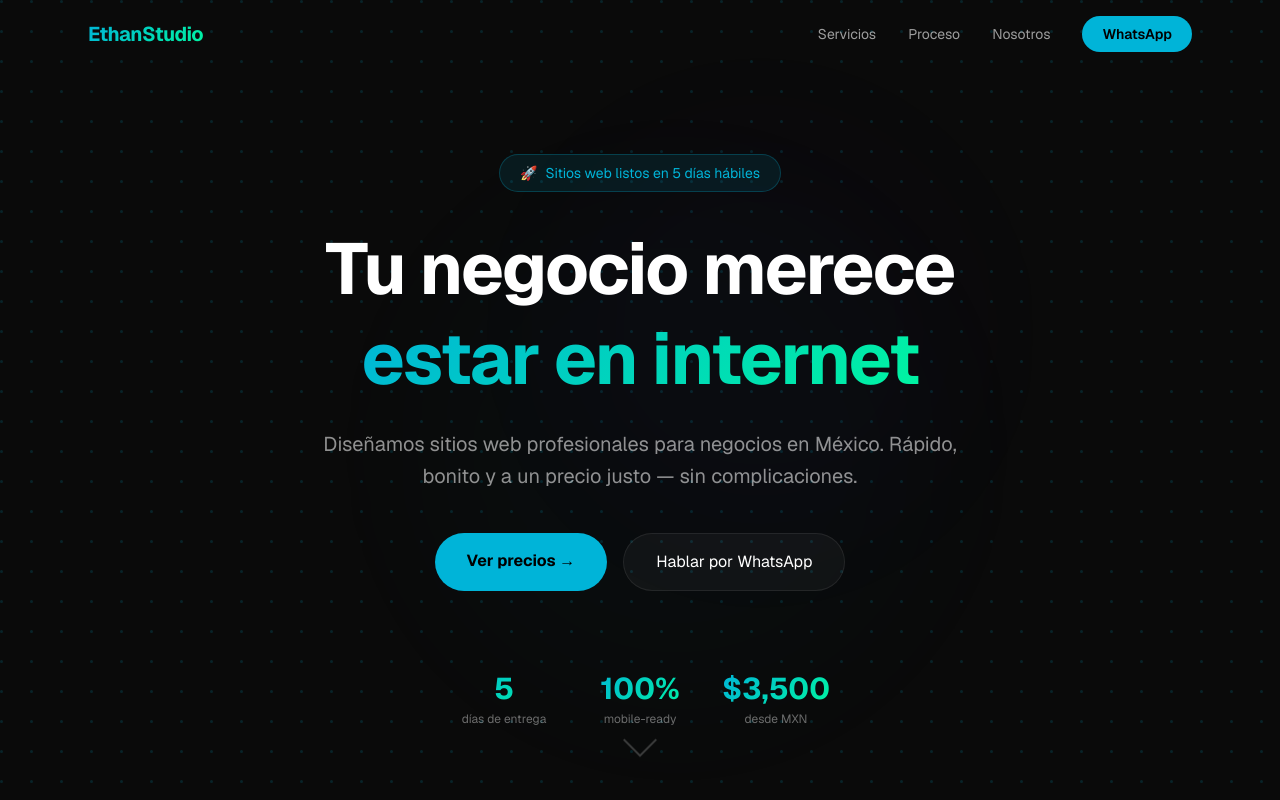
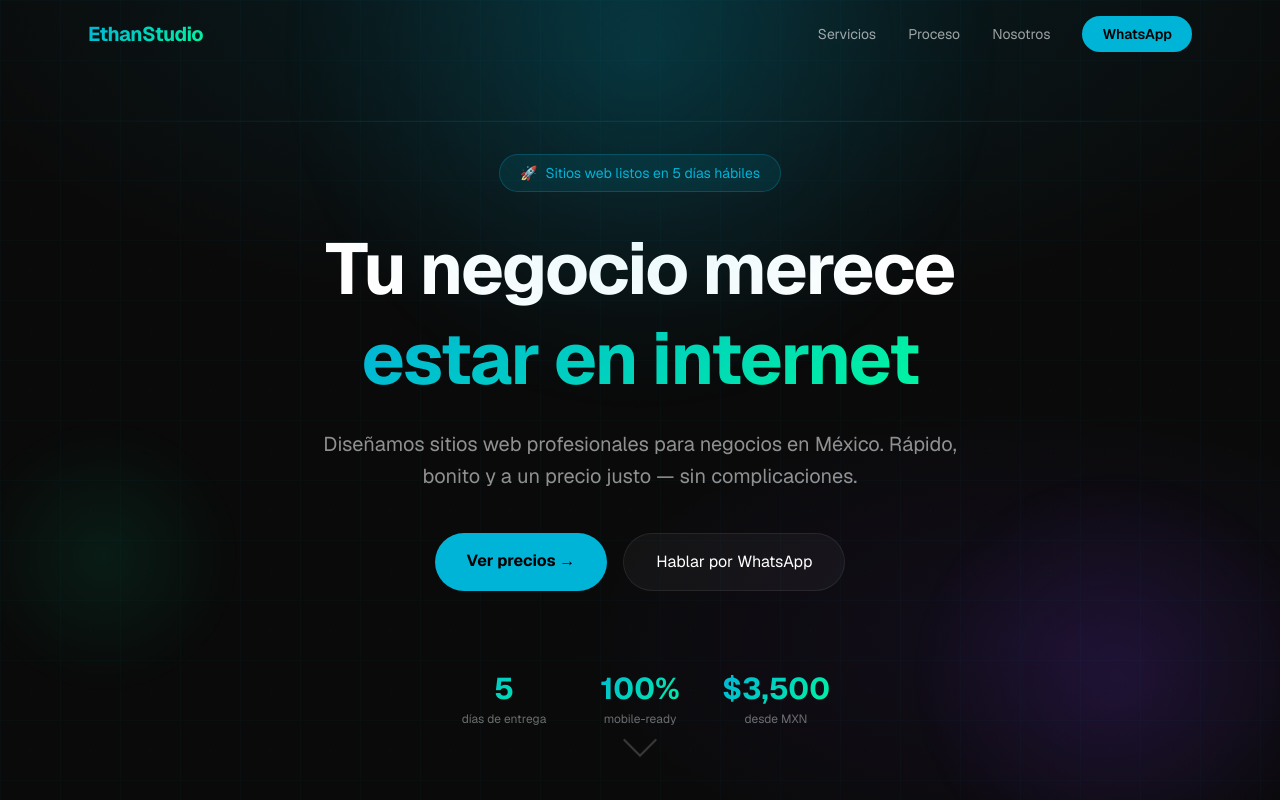
Before and after one commit to Ethan-dev-mc/ethanstudio-portfolio, a Next.js app: page / in a window 1280 px wide. Shown: the top 800 px of the page. Built offline with nearby package versions, Linux system fonts and the light colour scheme.

Commit message:
Hero: tech background with grid, orbs and scanline - optimized

```diff
--- a/app/globals.css
+++ b/app/globals.css
@@ -42,7 +42,83 @@ body {
   border: 1px solid rgba(255, 255, 255, 0.08);
 }
 
-/* Animaciones */
+/* ===== HERO BACKGROUND ===== */
+
+/* Gradiente radial base del hero */
+.hero-base {
+  background: radial-gradient(ellipse 90% 70% at 50% -5%, rgba(0, 180, 216, 0.13) 0%, transparent 65%),
+              radial-gradient(ellipse 60% 50% at 80% 80%, rgba(124, 58, 237, 0.08) 0%, transparent 60%);
+}
+
+/* Orbes de luz — usan radial-gradient, NO filter:blur → muy ligero */
+.hero-orb {
+  position: absolute;
+  border-radius: 50%;
+  will-change: transform;
+  pointer-events: none;
+}
+
+.hero-orb-1 {
+  width: 700px;
+  height: 700px;
+  top: -280px;
+  left: 50%;
+  background: radial-gradient(circle, rgba(0, 180, 216, 0.18) 0%, rgba(0, 180, 216, 0.04) 50%, transparent 70%);
+  animation: orbDrift1 9s ease-in-out infinite;
+}
+
+.hero-orb-2 {
+  width: 450px;
+  height: 450px;
+  bottom: -120px;
+  right: -80px;
+  background: radial-gradient(circle, rgba(124, 58, 237, 0.14) 0%, transparent 65%);
+  animation: orbDrift2 12s ease-in-out infinite;
+}
+
+.hero-orb-3 {
+  width: 300px;
+  height: 300px;
+  bottom: 10%;
+  left: -60px;
+  background: radial-gradient(circle, rgba(0, 245, 160, 0.08) 0%, transparent 65%);
+  animation: orbDrift3 10s ease-in-out infinite 2s;
+}
+
+@keyframes orbDrift1 {
+  0%, 100% { transform: translateX(-50%) translateY(0px) scale(1); }
+  50%       { transform: translateX(-50%) translateY(-25px) scale(1.06); }
+}
+
+@keyframes orbDrift2 {
+  0%, 100% { transform: translate(0, 0); }
+  50%       { transform: translate(-18px, -18px); }
+}
+
+@keyframes orbDrift3 {
+  0%, 100% { transform: translate(0, 0); }
+  50%       { transform: translate(14px, -14px); }
+}
+
+/* Línea de luz horizontal animada */
+.hero-scanline {
+  position: absolute;
+  left: 0;
+  right: 0;
+  height: 1px;
+  background: linear-gradient(90deg, transparent 0%, rgba(0, 180, 216, 0.5) 30%, rgba(0, 245, 160, 0.5) 70%, transparent 100%);
+  animation: scanMove 6s ease-in-out infinite;
+  will-change: transform, opacity;
+}
+
+@keyframes scanMove {
+  0%   { top: 15%; opacity: 0; }
+  10%  { opacity: 1; }
+  90%  { opacity: 1; }
+  100% { top: 85%; opacity: 0; }
+}
+
+/* ===== ANIMACIONES ===== */
 @keyframes fadeInUp {
   from {
     opacity: 0;
--- a/app/page.tsx
+++ b/app/page.tsx
@@ -160,21 +160,37 @@ export default function Home() {
 
       {/* ===== HERO ===== */}
       <section className="relative min-h-screen flex items-center justify-center px-6 pt-20">
-        {/* Fondo tech: grid SVG estático + blobs */}
-        <div className="absolute inset-0 overflow-hidden pointer-events-none">
-          {/* Grid de puntos SVG — no afecta performance */}
-          <svg className="absolute inset-0 w-full h-full opacity-[0.15]" xmlns="http://www.w3.org/2000/svg">
+
+        {/* ── FONDO HERO (layers ordenados por z-index) ── */}
+        <div className="absolute inset-0 overflow-hidden pointer-events-none" aria-hidden="true">
+
+          {/* z-0 · Gradiente radial base */}
+          <div className="absolute inset-0 z-0 hero-base" />
+
+          {/* z-1 · Grid SVG de líneas sutiles */}
+          <svg className="absolute inset-0 z-10 w-full h-full opacity-[0.07]" xmlns="http://www.w3.org/2000/svg">
             <defs>
-              <pattern id="dots" x="0" y="0" width="30" height="30" patternUnits="userSpaceOnUse">
-                <circle cx="1.5" cy="1.5" r="1.5" fill="#00b4d8" />
+              <pattern id="grid" width="60" height="60" patternUnits="userSpaceOnUse">
+                <path d="M 60 0 L 0 0 0 60" fill="none" stroke="#00b4d8" strokeWidth="0.8"/>
+              </pattern>
+              <pattern id="dots" x="30" y="30" width="60" height="60" patternUnits="userSpaceOnUse">
+                <circle cx="0" cy="0" r="1.2" fill="#00b4d8" />
               </pattern>
             </defs>
+            <rect width="100%" height="100%" fill="url(#grid)" />
             <rect width="100%" height="100%" fill="url(#dots)" />
           </svg>
-          {/* Blobs de color */}
-          <div className="absolute top-1/4 left-1/3 w-[500px] h-[500px] bg-[#00b4d8]/8 rounded-full blur-3xl animate-blob" />
-          <div className="absolute bottom-1/3 right-1/4 w-[400px] h-[400px] bg-[#7c3aed]/8 rounded-full blur-3xl animate-blob delay-300" />
+
+          {/* z-2 · Orbes de luz animados (sin filter:blur, ligeros) */}
+          <div className="hero-orb hero-orb-1 z-20" />
+          <div className="hero-orb hero-orb-2 z-20" />
+          <div className="hero-orb hero-orb-3 z-20" />
+
+          {/* z-3 · Línea de escaneo */}
+          <div className="hero-scanline z-30" />
+
         </div>
+        {/* ── FIN FONDO ── */}
 
         <div className="relative text-center max-w-4xl mx-auto animate-fade-in-up">
           {/* Badge */}
```
